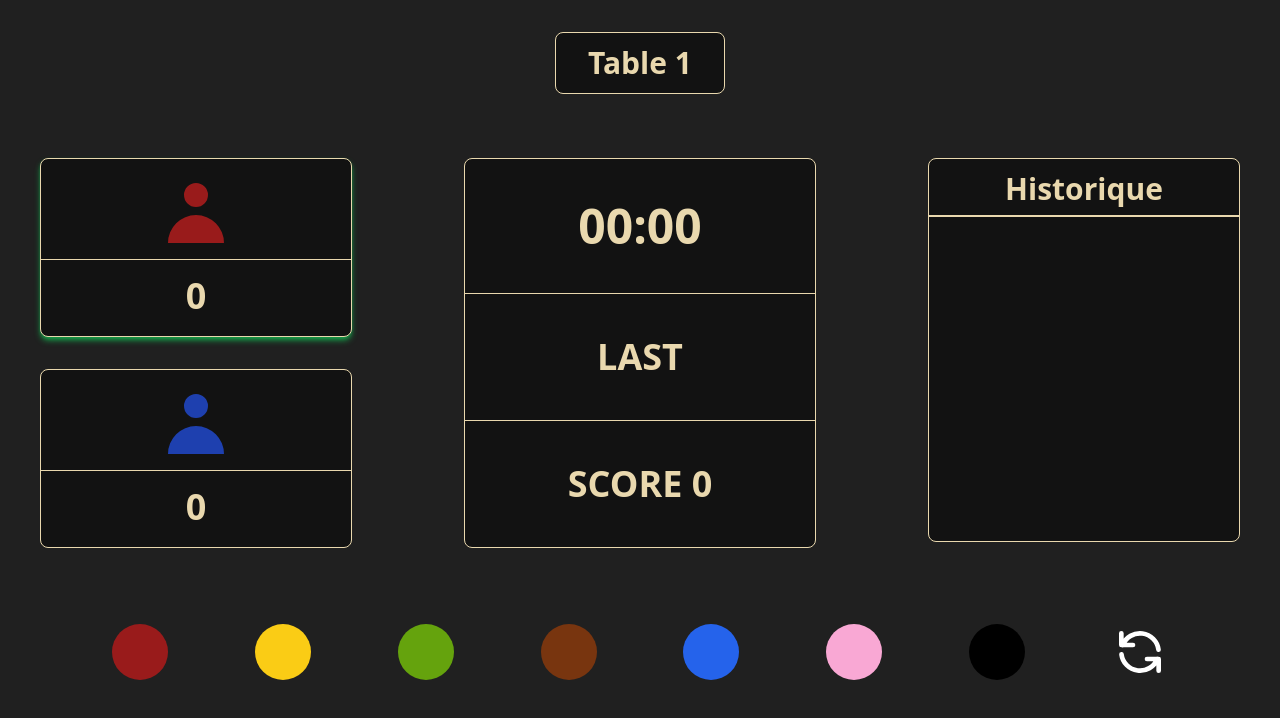
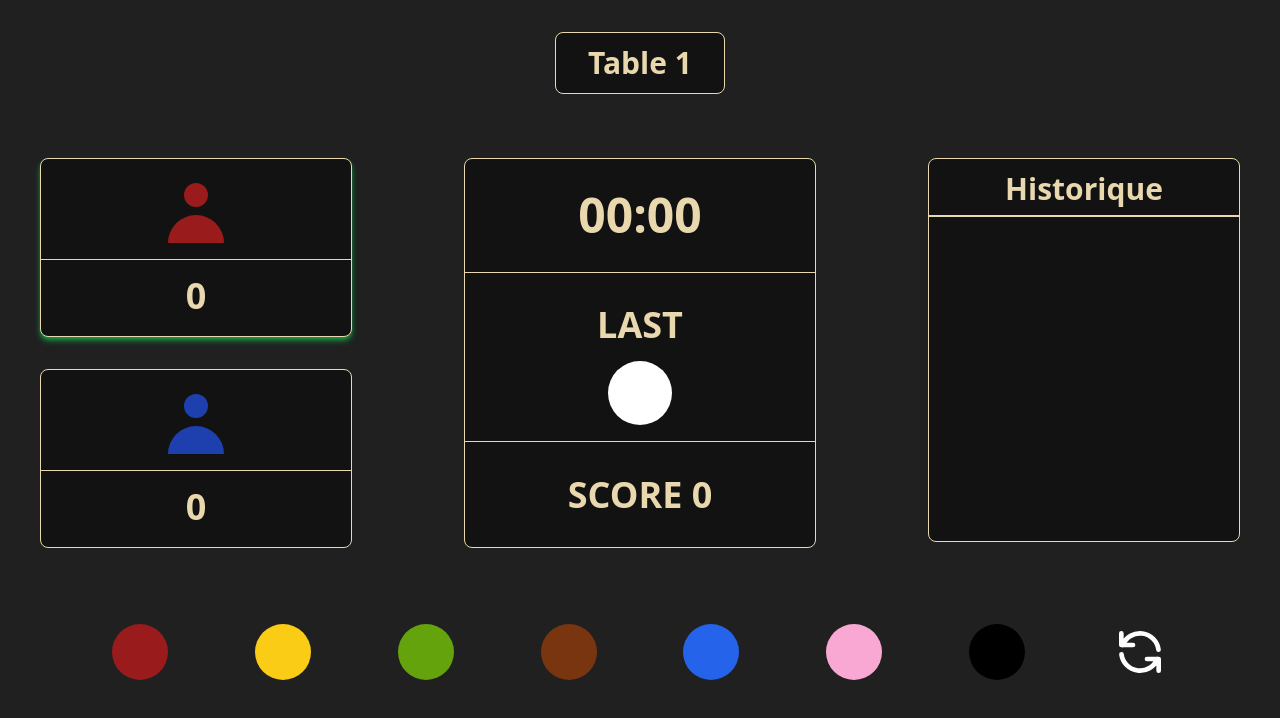
Before and after one commit to gourraguis/snooker-scoreboard, a Next.js app in the folder web/: page / in a window 1280 px wide. Shown: the top 718 px of the page. Built offline with nearby package versions, Linux system fonts and the light colour scheme.

Commit message:
Add a placeholder ball on last ball when there is no last ball

```diff
--- a/web/components/GameDetails.tsx
+++ b/web/components/GameDetails.tsx
@@ -24,6 +24,9 @@ const GameDetails = () => {
             {lastBall.value}
           </div>
         )}
+        {!lastBall && (
+          <div className="text-primary-w font-semibold text-4xl py-8 px-8 rounded-full bg-white"></div>
+        )}
       </div>
       <div className="w-full flex justify-center items-center">
         <h1 className="text-primary-w font-semibold text-4xl py-4">
```
